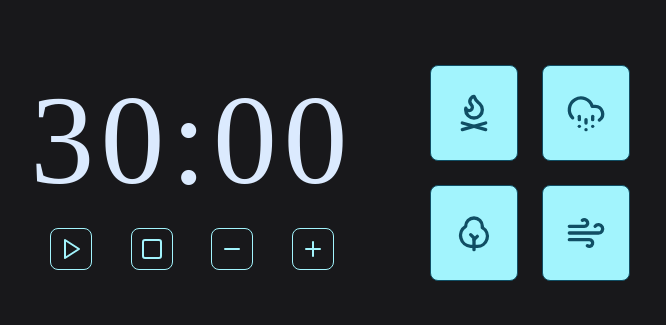
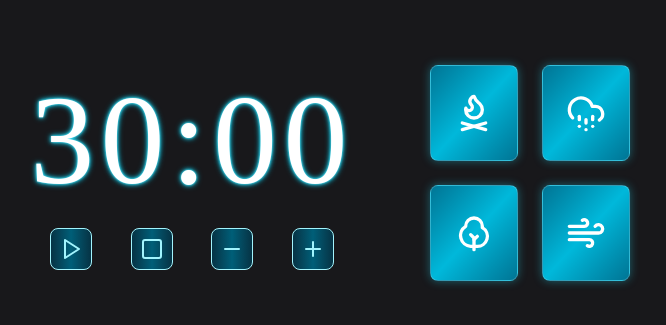
Before and after one commit to kiqprado/Focus, a React (Vite) app: page / in a window 1280 px wide. Shown: the part 227-552 px from the top of the page, without its empty margins (304-970 px from the left). Built offline with nearby package versions, Linux system fonts and the light colour scheme; a web font is replaced by a local one.

Commit message:
fix: improve UI visuals

```diff
--- a/src/elements/button-theme.tsx
+++ b/src/elements/button-theme.tsx
@@ -25,13 +25,24 @@ export function ButtonTheme({
   const tabletRangeFull = isTabletMD || isTabletLG
 
   return (
-    <button
-      {...props}
-      className={`${mobileRangeFull || tabletRangeFull ? 'w-36 h-16' : 'h-24 w-22'}
-        flex items-center justify-center border rounded-lg
-        ${songOnPlay ? 'bg-cyan-600' : ' bg-cyan-200' } hover:bg-cyan-300 text-cyan-900`}
-    >
-      {icon}
-    </button>
+   <button
+    {...props}
+    className={`
+      ${mobileRangeFull || tabletRangeFull ? 'w-36 h-16' : 'h-24 w-22'}
+      flex items-center justify-center rounded-lg transition-all duration-300 ease-in-out transform
+      text-white
+      ${songOnPlay
+        ? 'bg-gradient-to-br from-fuchsia-700 via-purple-600 to-fuchsia-700 shadow-[0_0_12px_rgba(232,121,249,0.5)]'
+        : 'bg-gradient-to-br from-cyan-700 via-cyan-500 to-cyan-700 shadow-[0_0_10px_rgba(34,211,238,0.4)]'
+      }
+      hover:brightness-125 hover:scale-105
+      active:scale-100 active:brightness-150
+      active:shadow-[0_0_20px_rgba(255,255,255,0.5)]
+      border border-white/20
+    `}
+  >
+    {icon}
+  </button>
+
   )
 }
--- a/src/elements/button-timer.tsx
+++ b/src/elements/button-timer.tsx
@@ -20,11 +20,14 @@ export function ButtonTimer({ children, ...props }: ButtonTimerProps ) {
   return (
     <button
       {...props}
-      className={`flex items-center justify-center
+      className={`flex items-center justify-center relative overflow-hidden
         ${mobileRangeFull || tabletRangeFull ? 'px-4 py-2' : 'p-2'}
-      text-cyan-200 hover:text-cyan-300 border rounded-lg`}
+        text-cyan-200 border rounded-lg transition-all duration-300 ease-in-out
+        bg-gradient-to-r from-cyan-950 via-cyan-800 to-cyan-950
+        hover:brightness-125 hover:scale-105 active:scale-95 active:brightness-150
+      `}
     >
-      {children}
+      <span className="relative z-10">{children}</span>
     </button>
   )
 }
--- a/src/home/index.tsx
+++ b/src/home/index.tsx
@@ -96,24 +96,28 @@ export function App() {
           <div className={`w-full flex justify-around`}>
             <ButtonTimer
               onClick={HandlePlayerTimer}
+              title='Play / Pause'
             >
-             { onPlay ? <Pause/> : <Play/> }
+              { onPlay ? <Pause/> : <Play/> }
             </ButtonTimer>
 
             <ButtonTimer
               onClick={HandleResetTimer}
+              title='Stop'
             >
              <Square/>
             </ButtonTimer>
 
             <ButtonTimer
               onClick={HandleDecrementTime}
+              title='Sub 5 min'
             >
              <Minus/>
             </ButtonTimer>
 
             <ButtonTimer
               onClick={HandleIncrementTime}
+              title='Add 5 min'
             >
              <Plus/>
             </ButtonTimer>
@@ -123,11 +127,12 @@ export function App() {
         <div
           className={`flex gap-6
             ${mobileRangeFull || tabletRangeFull ? 'flex-wrap' : 'flex-wrap max-w-56'}
-            ${mobileRangeFull || tabletRangeFull ? 'absolute bottom-12' : ''}
+            ${mobileRangeFull || tabletRangeFull ? 'absolute bottom-8' : ''}
             items-center justify-center`}
         >
           {themes.map((theme, index) => (
             <ButtonTheme
+              title='Music Theme'
               key={index}
               icon={theme.icon}
               music={theme.music}
--- a/src/styles/index.css
+++ b/src/styles/index.css
@@ -11,3 +11,11 @@ html, body, #root {
   height: 100%;
   min-height: 100dvh;
 }
+
+.text-neon {
+  color: #ffffff;
+  text-shadow:
+    0 0 2px #67e8f9,
+    0 0 4px #22d3ee,
+    0 0 6px #06b6d4;
+}
--- a/src/timer/display.tsx
+++ b/src/timer/display.tsx
@@ -25,7 +25,7 @@ export function DisplayTimer({ timeToSpend } : DisplayTimer) {
   return (
       <h1
         className={`text-9xl ${mobileRangeFull || tabletRangeFull ? '' : 'tracking-wider'}
-          text-blue-100  tabular-nums`}
+          text-blue-100  tabular-nums text-neon`}
       >
         {formattedTime}
       </h1>
```
